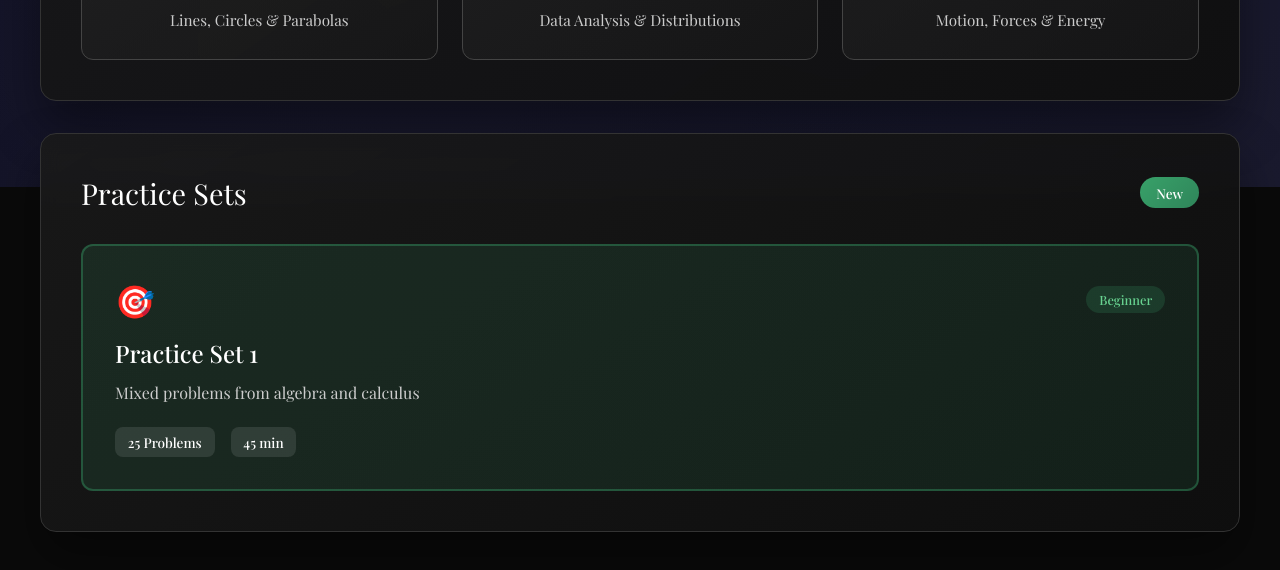
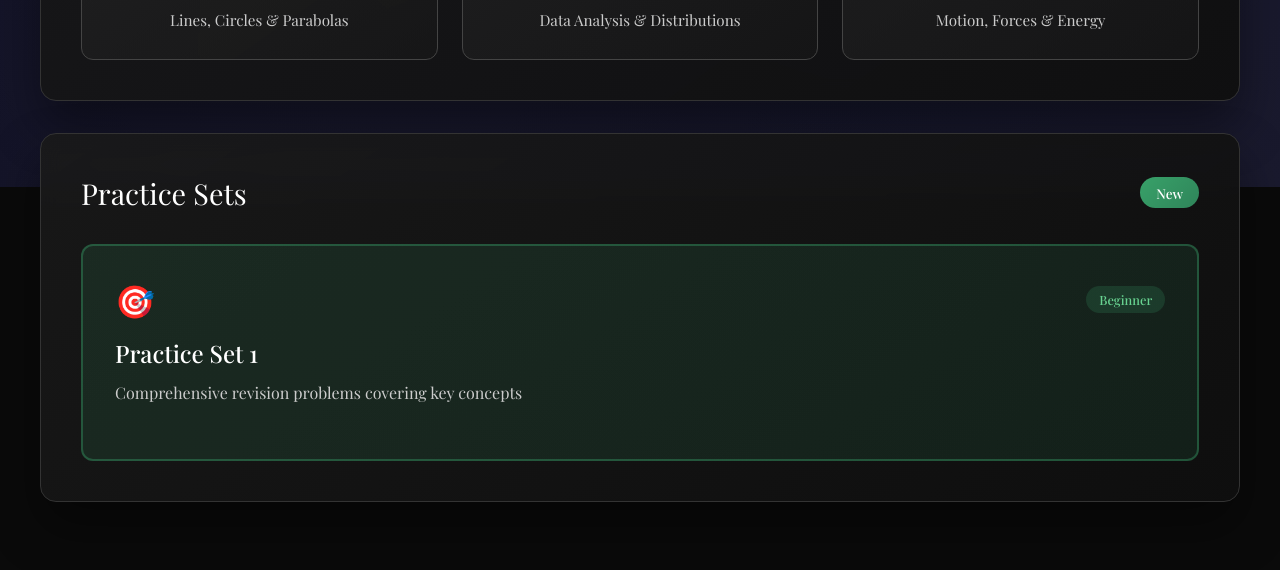
Before and after one commit to Sayar-212/Notes, a plain HTML site: page dashboard.html in a window 1280 px wide. Shown: the part 613-1183 px from the top of the page. Drawn offline with nearby package versions, Linux system fonts and the light colour scheme.

Commit message:
Updated Practice Set 1 description and removed stats

```diff
--- a/dashboard.html
+++ b/dashboard.html
@@ -65,11 +65,8 @@
                         <span class="difficulty-badge">Beginner</span>
                     </div>
                     <h3>Practice Set 1</h3>
-                    <p>Mixed problems from algebra and calculus</p>
-                    <div class="practice-stats">
-                        <span class="stat">25 Problems</span>
-                        <span class="stat">45 min</span>
-                    </div>
+                    <p>Comprehensive revision problems covering key concepts</p>
+
                 </div>
             </div>
         </div>
```
